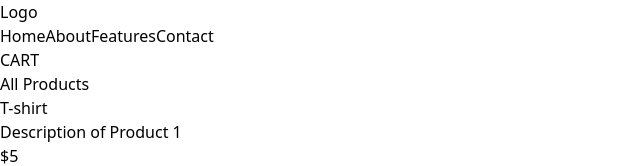
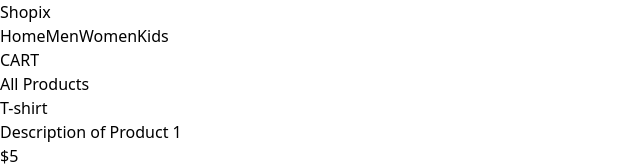
Before and after one commit to mRud3r/vite-ecommerce, a React (Vite) app: page / in a window 1280 px wide. Shown: the top 166 px of the page, without its empty margins (0-640 px from the left). Built offline with nearby package versions, Linux system fonts and the light colour scheme.

Commit message:
Created category selection

```diff
--- a/src/App.jsx
+++ b/src/App.jsx
@@ -5,8 +5,13 @@ import Cart from "./components/Cart";
 import productList from "./components/productList";
 
 function App() {
+  const [currentCategory, setCurrentCategory] = useState(null);
   const [isCartOpen, setIsCartOpen] = useState(false);
   const [cartItems, setCartItems] = useState({});
+
+  const handleCategoryChange = (category) => {
+    setCurrentCategory(category);
+  }
 
   const addToCart = (product) => {
     setCartItems(prevCartItems => {
@@ -42,8 +47,8 @@ function App() {
 
   return (
     <>
-      <Header onCartClick={handleCartClick} />
-      <ProductPage products={productList} addToCart={addToCart} />
+      <Header onCartClick={handleCartClick} onCategoryClick={handleCategoryChange} />
+      <ProductPage products={productList} addToCart={addToCart} category={currentCategory} />
       <Cart isOpen={isCartOpen} onClose={handleCloseCart} cartItems={cartItems} removeFromCart={removeFromCart} addToCart={addToCart} />
     </>
   );
--- a/src/components/Header.jsx
+++ b/src/components/Header.jsx
@@ -1,18 +1,34 @@
-export default function Header({ onCartClick }) {
+export default function Header({ onCartClick, onCategoryClick }) {
 	return (
 		<header className="fixed top-0 w-full bg-white shadow-lg border-b-2 border-gray-200 z-50">
 			<div className="container mx-auto flex items-center justify-between p-4">
-                <h1 className="text-2xl font-bold text-gray-800">Logo</h1>
+				<h1 className="text-2xl font-bold text-gray-800">Shopix</h1>
 				<nav id="links" className="flex items-center gap-8">
-                    <a href="#" className="text-gray-600 hover:text-gray-900 transition duration-300">Home</a>
-                    <a href="#" className="text-gray-600 hover:text-gray-900 transition duration-300">About</a>
-                    <a href="#" className="text-gray-600 hover:text-gray-900 transition duration-300">Features</a>
-                    <a href="#" className="text-gray-600 hover:text-gray-900 transition duration-300">Contact</a>
+                <button
+						onClick={() => onCategoryClick(null)}
+						className="text-lg">
+						Home
+					</button>
+					<button
+						onClick={() => onCategoryClick("men")}
+						className="text-lg">
+						Men
+					</button>
+					<button
+						onClick={() => onCategoryClick("women")}
+						className="text-lg">
+						Women
+					</button>
+					<button
+						onClick={() => onCategoryClick("kids")}
+						className="text-lg">
+						Kids
+					</button>
+
 				</nav>
 				<button
 					onClick={onCartClick}
-                    className="px-4 py-2 bg-blue-500 text-white rounded hover:bg-blue-600 transition duration-300"
-                >
+					className="px-4 py-2 bg-blue-500 text-white rounded hover:bg-blue-600 transition duration-300">
 					CART
 				</button>
 			</div>
--- a/src/components/ProductPage.jsx
+++ b/src/components/ProductPage.jsx
@@ -1,12 +1,18 @@
-import React from 'react';
-import Product from './Product';
+import React from "react";
+import Product from "./Product";
 
-export default function ProductPage({ products, addToCart }) {
+export default function ProductPage({ products, addToCart, category }) {
+  const filteredProducts = category
+    ? products.filter(product => product.category === category)
+    : products;
+
   return (
     <div className="w-full mt-32 flex flex-col items-center px-4">
-      <h1 className="text-4xl font-bold mb-10">All Products</h1>
+      <h1 className="text-4xl font-bold mb-10">
+        {category ? `${category.charAt(0).toUpperCase() + category.slice(1)}'s Products` : 'All Products'}
+      </h1>
       <div className="grid grid-cols-1 sm:grid-cols-2 md:grid-cols-3 lg:grid-cols-4 xl:grid-cols-6 gap-6">
-        {products.map((product) => (
+        {filteredProducts.map((product) => (
           <Product
             key={product.id}
             product={product}
--- a/src/components/productList.js
+++ b/src/components/productList.js
@@ -3,37 +3,43 @@ const productList = [
       id: 1,
       title: 'T-shirt',
       description: 'Description of Product 1',
-      price: 5
+      price: 5,
+      category: 'men'
     },
     {
       id: 2,
       title: 'Shoes',
       description: 'Description of Product 2',
-      price: 10
+      price: 10,
+      category: 'women'
     },
     {
       id: 3,
       title: 'Jeans',
       description: 'Description of Product 2',
-      price: 8
+      price: 8,
+      category: 'kids'
     },
     {
       id: 4,
       title: 'Jacket',
       description: 'Description of Product 2',
-      price: 4
+      price: 4,
+      category: 'men'
     },
     {
       id: 5,
       title: 'Sweater',
       description: 'Description of Product 2',
-      price: 22
+      price: 22,
+      category: 'women'
     },
     {
       id: 6,
       title: 'Socks',
       description: 'Description of Product 2',
-      price: 12
+      price: 12,
+      category: 'kids'
     }
   ];
 
```
Lines whose indentation alone changed are shown as unchanged.
